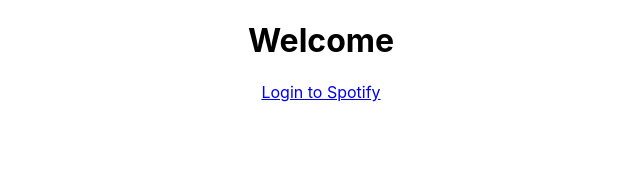
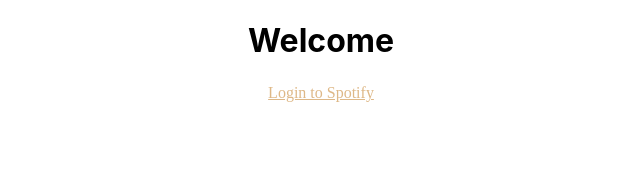
Before and after one commit to afeng99/CS411, a React (Create React App) app in the folder flask_react/: page / in a window 1280 px wide. Shown: the top 172 px of the page, without its empty margins (319-959 px from the left). Built offline with nearby package versions, Linux system fonts and the light colour scheme.

Commit message:
Update SongSearch.css

```diff
--- a/flask_react/src/components/SongSearch.css
+++ b/flask_react/src/components/SongSearch.css
@@ -72,3 +72,7 @@
     font-family:'Courier New', Courier, monospace;
     font-style: oblique;
   }
+  a {
+    color: burlywood;
+    font-family: 'Times New Roman', Times, serif;
+  }
```
